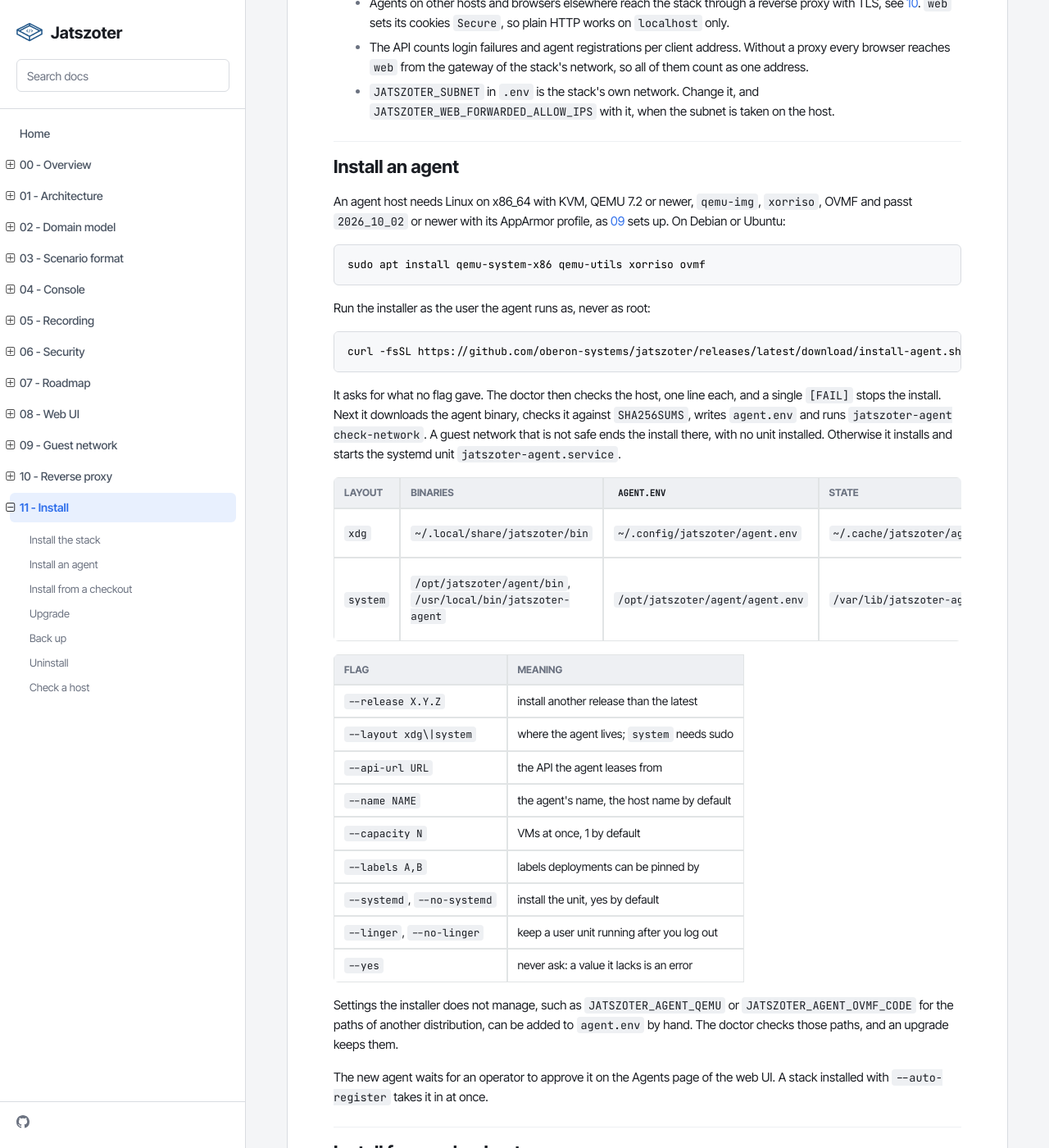
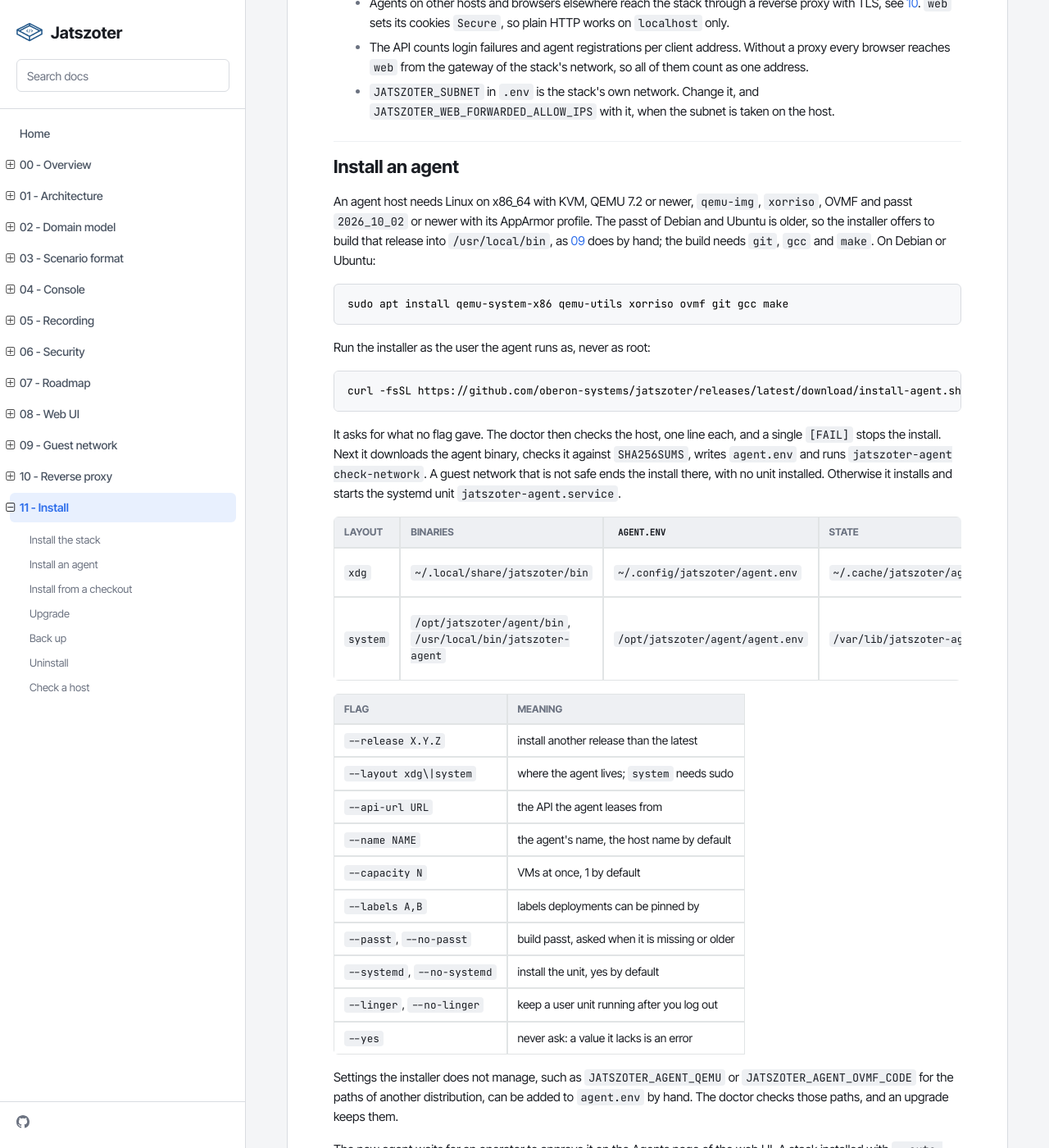
Before and after one commit to oberon-systems/jatszoter, an MkDocs documentation site: the page built from docs/project/11-install.md, in a window 1280 px wide and 1400 px high, scrolled down 1298 px. Shown: the whole window at 82% size. Built offline with MkDocs 1.6.1, drawn with Linux system fonts in a browser that asks for light colours; some of the changed text lies outside the part shown.

Commit message:
[feat][release]: build passt in the agent installer
    --passt builds passt 2026_10_02 with its AppArmor profile when it is
    missing or old; uninstall removes it.
    The doctor checks the passt version, and a user unit works from a sudo
    -iu shell.

````diff
--- a/docs/project/11-install.md
+++ b/docs/project/11-install.md
@@ -64,11 +64,13 @@
 ## Install an agent
 
 An agent host needs Linux on x86_64 with KVM, QEMU 7.2 or newer, `qemu-img`,
-`xorriso`, OVMF and passt `2026_10_02` or newer with its AppArmor profile, as
-[09](09-guest-network.md) sets up. On Debian or Ubuntu:
+`xorriso`, OVMF and passt `2026_10_02` or newer with its AppArmor profile. The
+passt of Debian and Ubuntu is older, so the installer offers to build that
+release into `/usr/local/bin`, as [09](09-guest-network.md) does by hand; the
+build needs `git`, `gcc` and `make`. On Debian or Ubuntu:
 
 ```bash
-sudo apt install qemu-system-x86 qemu-utils xorriso ovmf
+sudo apt install qemu-system-x86 qemu-utils xorriso ovmf git gcc make
 ```
 
 Run the installer as the user the agent runs as, never as root:
@@ -97,6 +99,7 @@
 | `--name NAME`                | the agent's name, the host name by default           |
 | `--capacity N`               | VMs at once, 1 by default                            |
 | `--labels A,B`               | labels deployments can be pinned by                  |
+| `--passt`, `--no-passt`      | build passt, asked when it is missing or older       |
 | `--systemd`, `--no-systemd`  | install the unit, yes by default                     |
 | `--linger`, `--no-linger`    | keep a user unit running after you log out           |
 | `--yes`                      | never ask: a value it lacks is an error              |
@@ -174,8 +177,8 @@
 curl -fsSL https://github.com/oberon-systems/jatszoter/releases/latest/download/install-stack.sh | sh -s -- uninstall
 ```
 
-For an agent it is the unit, the link, the binaries, `agent.env` and the
-state:
+For an agent it is the unit, the link, the binaries, `agent.env`, the state
+and the passt it built, with its AppArmor profile:
 
 ```bash
 curl -fsSL https://github.com/oberon-systems/jatszoter/releases/latest/download/install-agent.sh | sh -s -- uninstall
````
Also changed, not shown: docs/project/09-guest-network.md (+5 -3 lines), 1 other file.
